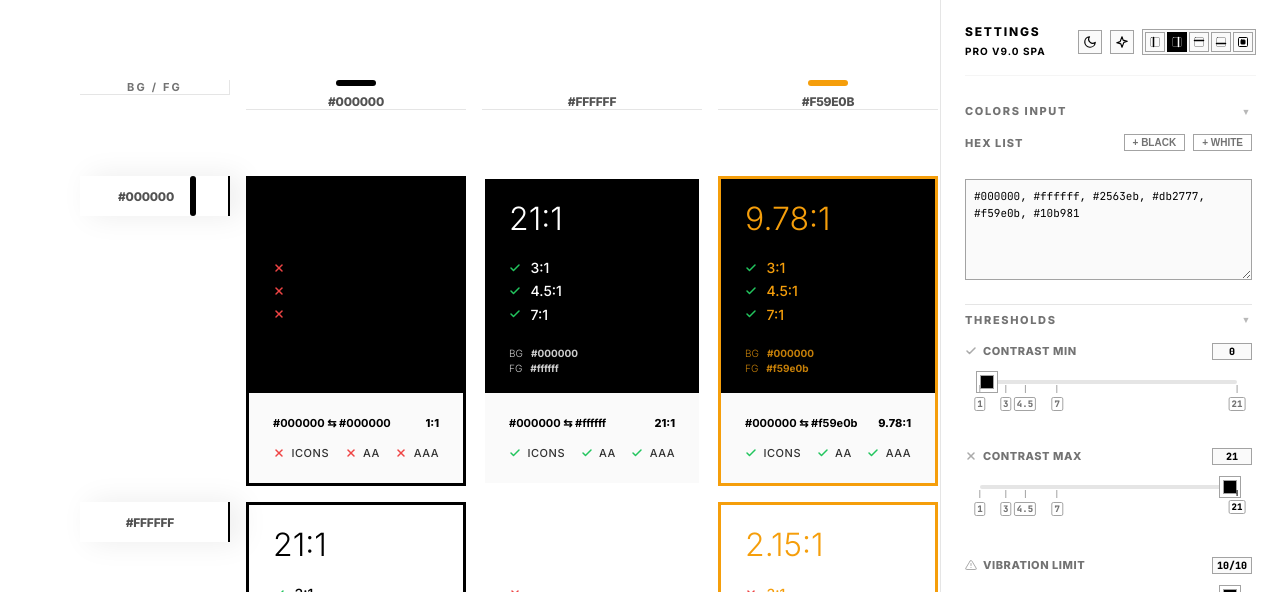
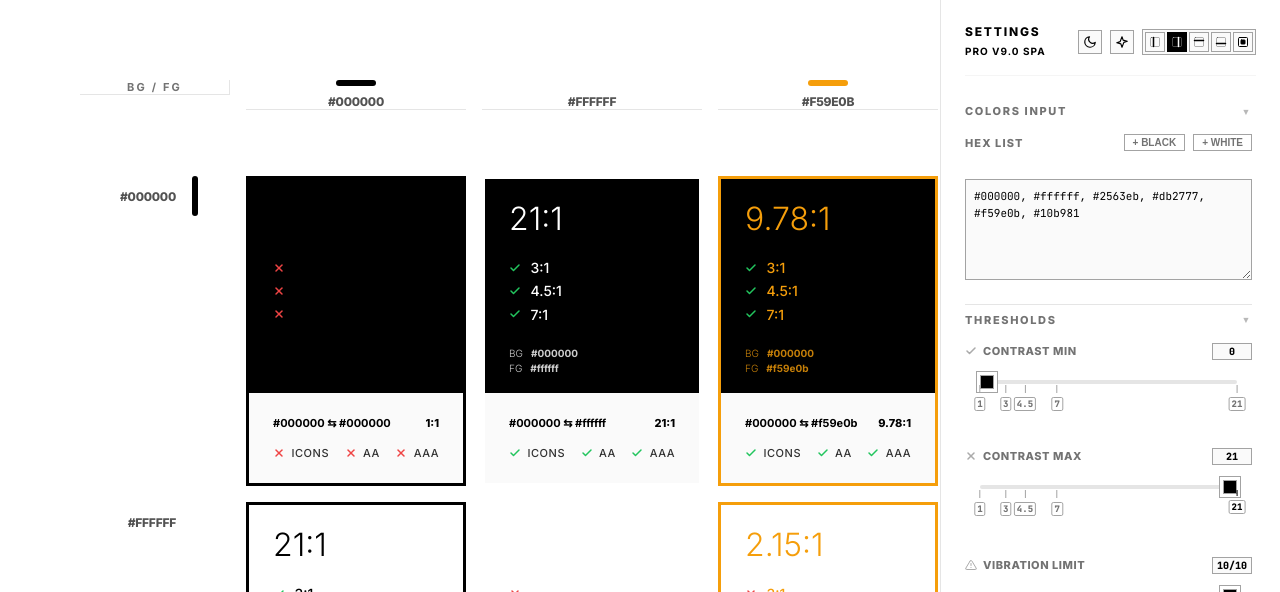
Before and after one commit to Anita-Luda/color-contrast-matrix, a React (Vite) app: page / in a window 1280 px wide. Shown: the top 592 px of the page. Built offline with nearby package versions, Linux system fonts and the light colour scheme.

Commit message:
Update MatrixGrid.css

```diff
--- a/src/components/MatrixGrid/MatrixGrid.css
+++ b/src/components/MatrixGrid/MatrixGrid.css
@@ -39,6 +39,7 @@
   background-color: var(--bg-h);
   width: var(--header-row-w);
   pointer-events: none;
+  height: 100%;
 }
 
 .sticky-header {
@@ -102,8 +103,6 @@
   justify-content: flex-end;
   gap: var(--s-4);
   background-color: transparent; /* Strip provides background */
-  border-right: 2px solid var(--txt-p);
-  box-shadow: 10px 0 30px rgba(0,0,0,0.08);
 }
 
 .row-color-code {
```
